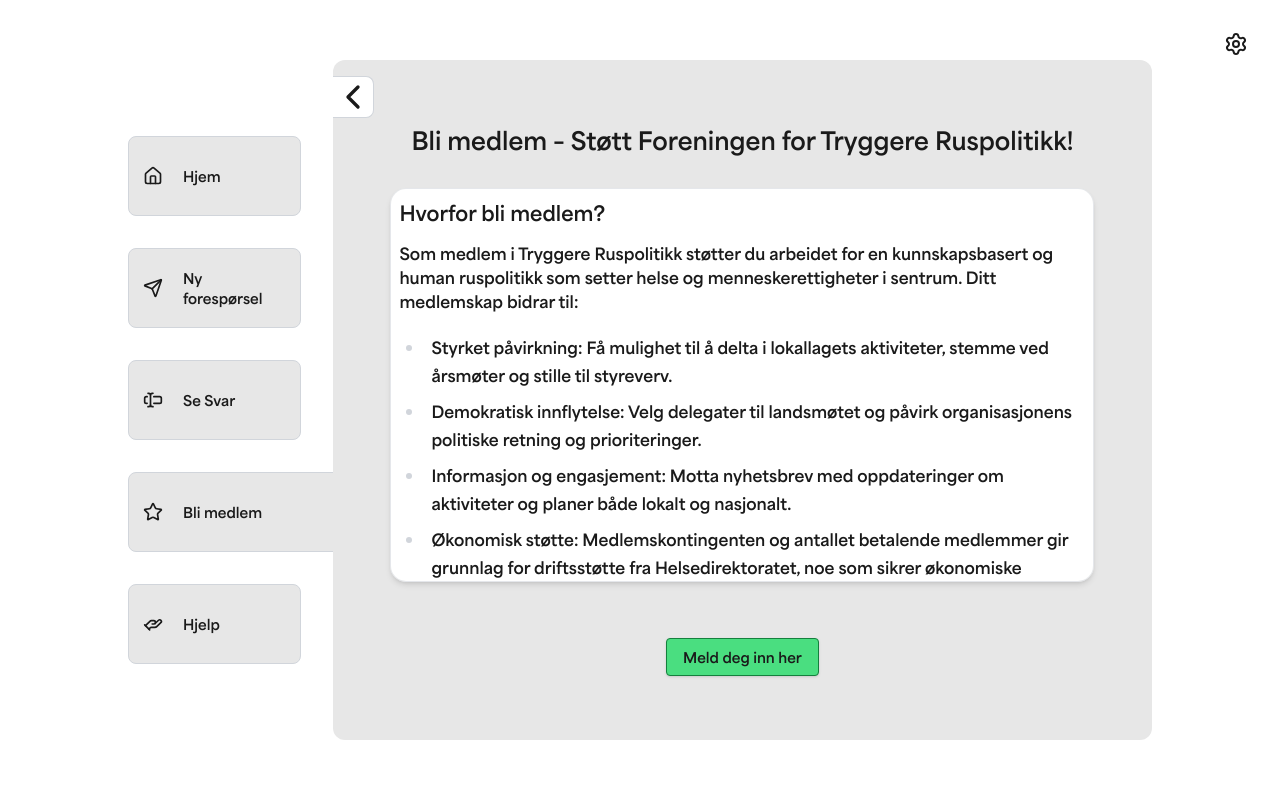
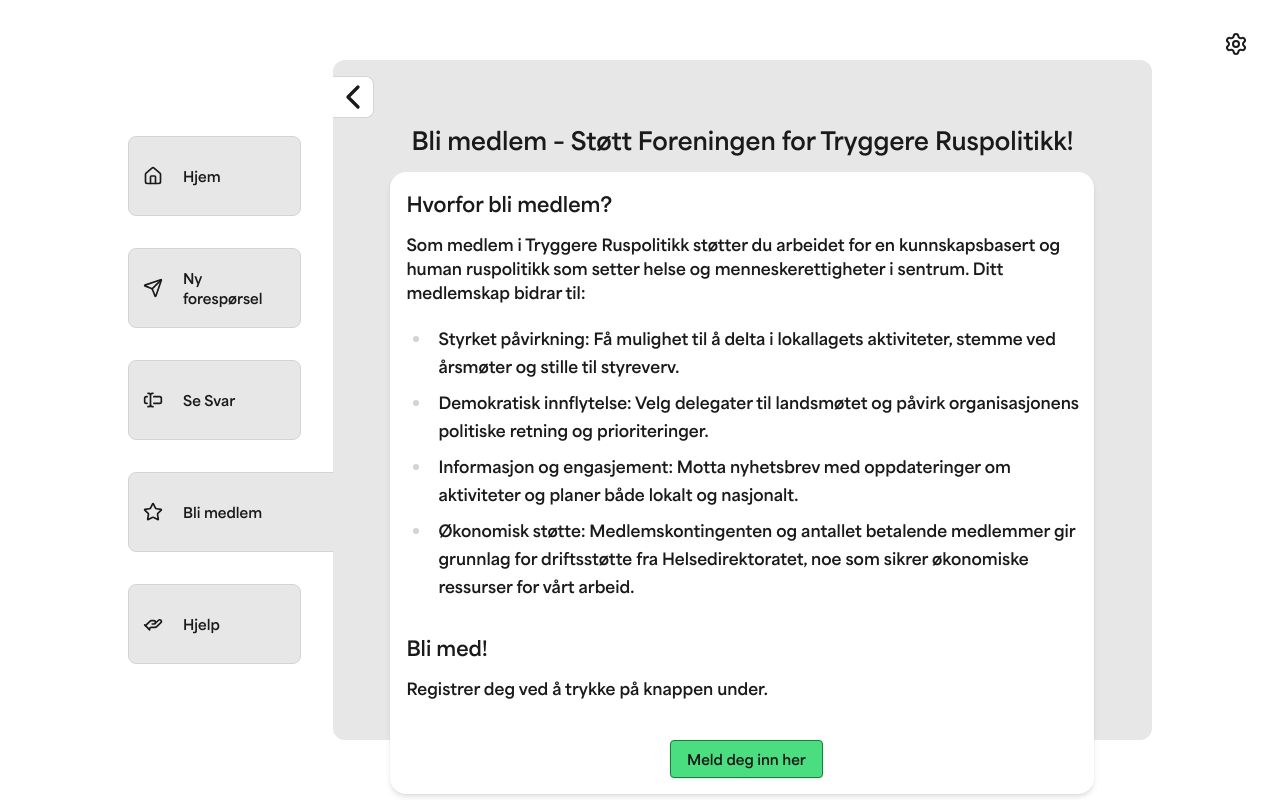
Before and after one commit to jensmjahle/mushroom-identification-frontend, a Vue app: page /become-member in a window 1280 px wide. Built offline with nearby package versions, Linux system fonts and the light colour scheme.

Commit message:
Fix scaling on support and become member page

```diff
--- a/src/views/user/BecomeMemberView.vue
+++ b/src/views/user/BecomeMemberView.vue
@@ -1,24 +1,27 @@
 <template>
-  <div class="w-full h-full flex items-center justify-center px-4 py-6">
-    <div class="w-full max-w-3xl h-full flex flex-col text-center px-4 py-6 sm:py-10 sm:px-8 rounded-lg">
-
+  <div class="w-full flex justify-center px-4 py-6">
+    <div class="w-full max-w-3xl flex flex-col text-center px-4 py-6 sm:py-10 sm:px-8 rounded-lg">
+      <!-- Title -->
       <h1 class="text-xl sm:text-2xl font-bold text-text1 mb-4">
         {{ t('membership.title') }}
       </h1>
 
-      <div
-          class="mt-4 flex-1 bg-bg1 rounded-2xl p-2 border shadow-md border-border1 overflow-y-auto w-full text-left prose prose-sm sm:prose-base dark:prose-invert max-w-none mb-10"
-          v-html="renderedContent">
-      </div>
+      <!-- Scrollable content -->
+      <div class="shadow-md bg-bg1 rounded-2xl p-4 pr-2 custom-scrollbar">
+        <div
+          class="text-left prose prose-sm sm:prose-base dark:prose-invert max-w-none text-text1"
+          v-html="renderedContent"
+        />
 
-      <div class="mt-auto pt-4">
-        <button
+        <div class="mt-10 text-center">
+          <button
             data-testid="become-member-button"
             @click="handleBecomeMemberClick"
             class="btn-1 px-4 py-2 text-sm font-bold rounded shadow hover:bg-button1-hover transition duration-300"
-        >
-          {{ t('membership.cta') }}
-        </button>
+          >
+            {{ t('membership.cta') }}
+          </button>
+        </div>
       </div>
     </div>
   </div>
--- a/src/views/user/SupportView.vue
+++ b/src/views/user/SupportView.vue
@@ -1,15 +1,13 @@
 <template>
-  <div class="w-full h-full flex items-center justify-center px-4 py-6">
-    <div class="w-full max-w-3xl h-full flex flex-col text-center px-4 py-6 sm:py-10 sm:px-8 rounded-lg">
-
+  <div class="w-full flex justify-center px-4 py-6">
+    <div class="w-full max-w-3xl flex flex-col text-center px-4 py-6 sm:py-10 sm:px-8 rounded-lg">
       <!-- Title -->
       <h1 class="text-xl sm:text-2xl font-bold text-text1 mb-4">
         {{ t('support.title') }}
       </h1>
 
       <!-- Scrollable content -->
-      <div class="flex-1 shadow-md bg-bg1 rounded-2xl p-4 overflow-y-auto max-h-[calc(100vh-12rem)] pr-2 custom-scrollbar">
-
+      <div class="shadow-md bg-bg1 rounded-2xl p-4 pr-2 custom-scrollbar">
         <!-- Markdown Content -->
         <div
           class="text-left prose prose-sm sm:prose-base dark:prose-invert max-w-none text-text1"
```
